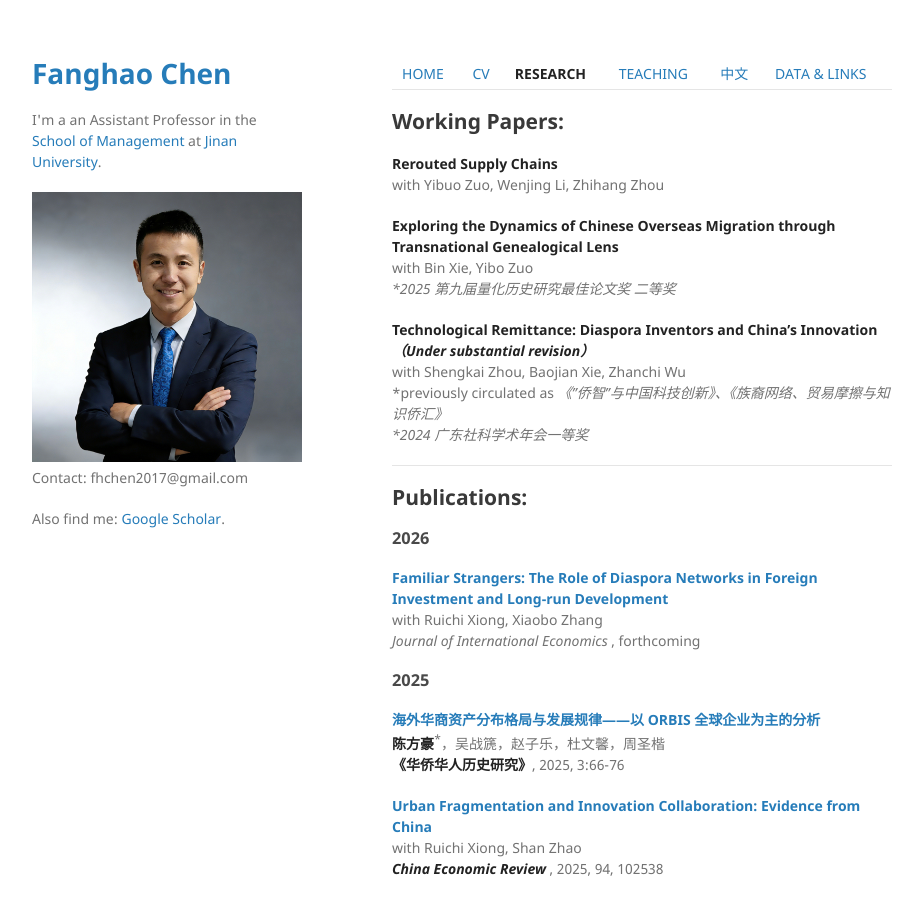
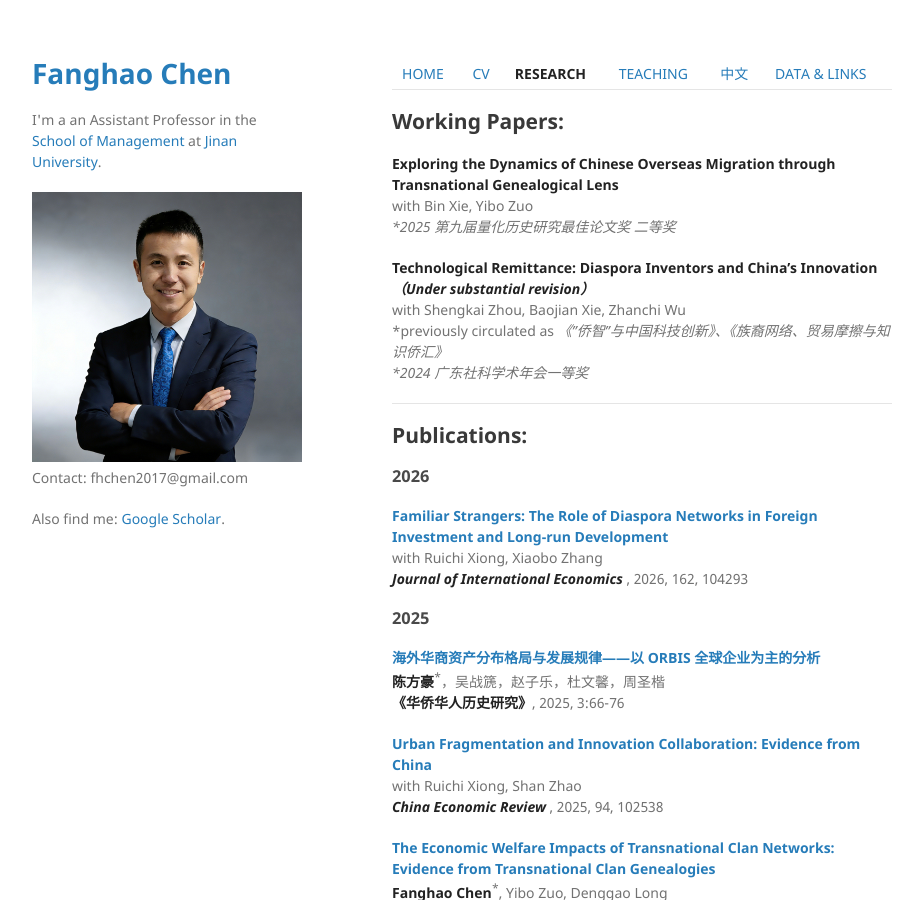
Before and after one commit to FanghaoChen/homepage, a Jekyll site: the page built from research.md, in a window 1280 px wide and 900 px high. Shown: the whole window, without its empty margins (178-1101 px from the left). Built offline with Jekyll 4.4.1, drawn with Linux system fonts in a browser that asks for light colours; some of the changed text lies outside the part shown.

Commit message:
Update research.md

```diff
--- a/research.md
+++ b/research.md
@@ -5,9 +5,6 @@ layout: default
 [HOME](./index.md) | [CV](./assets/cv_fhchen.pdf) | [**RESEARCH**](./research.md) | [TEACHING](./teaching.md) | [中文](./chinesepage.md) | [DATA & LINKS](./links.md)
 
 ## Working Papers:
-
-**Rerouted Supply Chains** <br/>
-with Yibuo Zuo, Wenjing Li, Zhihang Zhou
 
 **Exploring the Dynamics of Chinese Overseas Migration through Transnational Genealogical Lens**<br/>
 with Bin Xie, Yibo Zuo  <br/>
@@ -26,7 +23,7 @@ with Shengkai Zhou, Baojian Xie, Zhanchi Wu <br/>
 
 **[Familiar Strangers: The Role of Diaspora Networks in Foreign Investment and Long-run Development](https://www.sciencedirect.com/science/article/abs/pii/S0022199626000838)** <br/>
 with Ruichi Xiong, Xiaobo Zhang <br/>
-<em> Journal of International Economics </em>, forthcoming <br/>
+<em> **Journal of International Economics** </em>, 2026, 162, 104293 <br/>
 
 ### 2025 ###
 
```
Also changed, not shown: other parts of research.md (+3 -0 lines).
